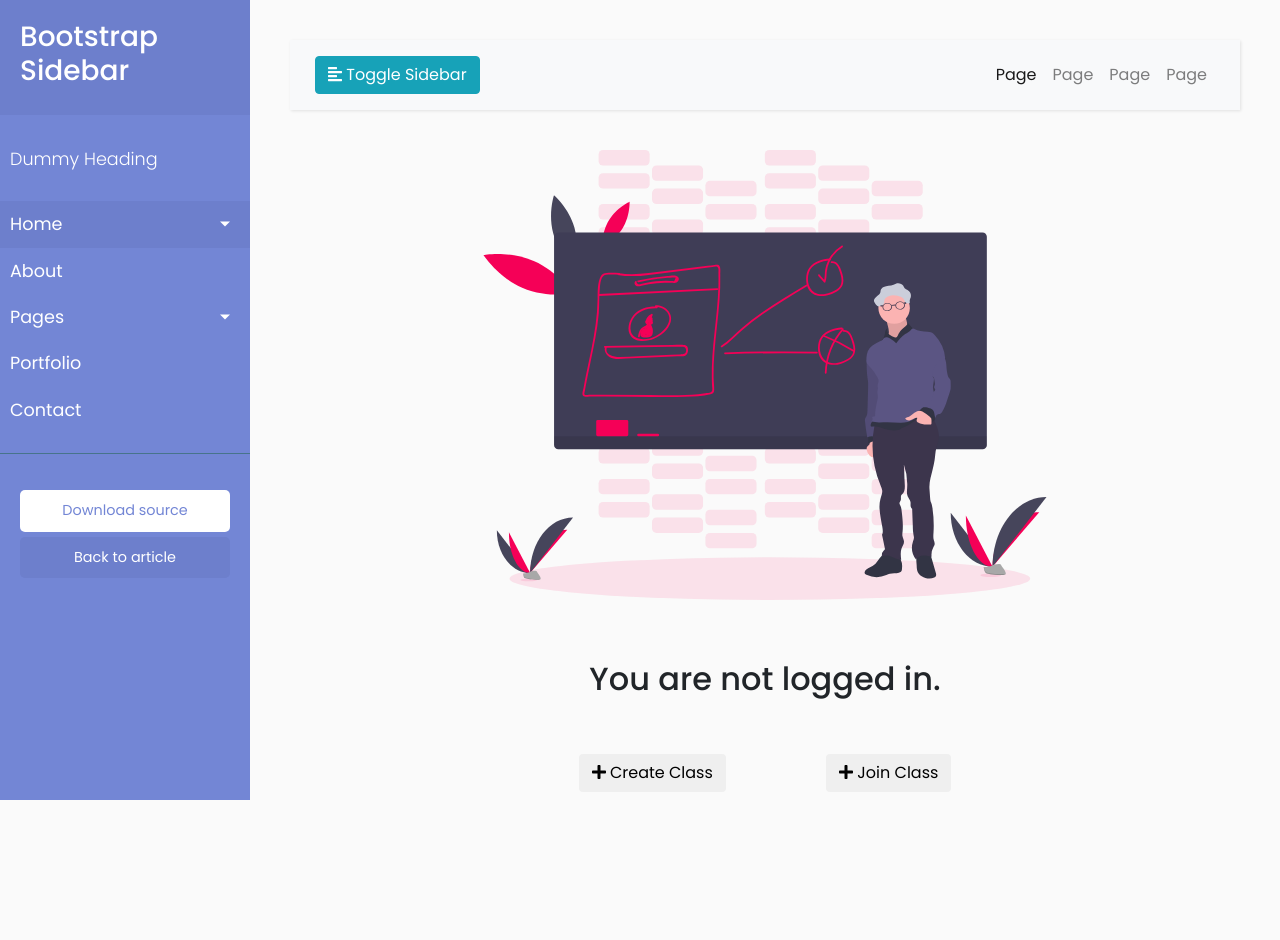
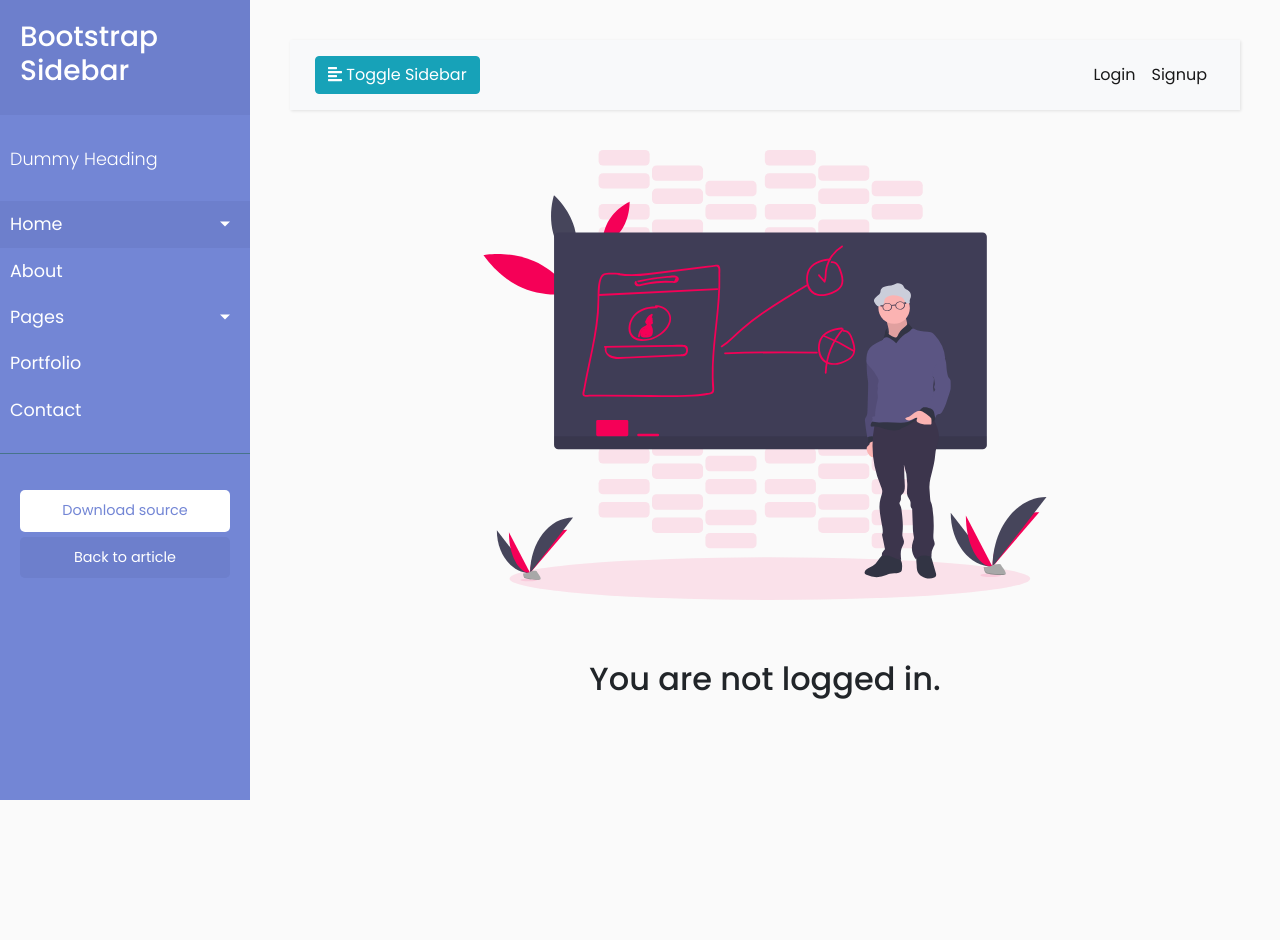
Before and after one commit to parthpandyappp/Classroom, a Django app: template classroom/class/templates/class/index.html in a window 1280 px wide. After the commit the page ends 800 px from the top, so only its background shows below. Run offline with Django 3.2, Linux system fonts and the light colour scheme; the template is opened without the code that fills it, so the values that code supplies are empty; some libraries are stand-ins or nearby versions.

Commit message:
added login logout in navbar

```diff
--- a/classroom/class/templates/class/base.html
+++ b/classroom/class/templates/class/base.html
@@ -94,18 +94,21 @@
 
                     <div class="collapse navbar-collapse" id="navbarSupportedContent">
                         <ul class="nav navbar-nav ml-auto">
+                            {% if user.is_authenticated %}
+                            <li class="nav-item">
+                                <a class="nav-link" href="#">{{ user.username }}</a>
+                            </li>
                             <li class="nav-item active">
-                                <a class="nav-link" href="#">Page</a>
+                                <a class="nav-link" href="/accounts/logout">Logout</a>
                             </li>
-                            <li class="nav-item">
-                                <a class="nav-link" href="#">Page</a>
+                            {% else %}
+                            <li class="nav-item active">
+                                <a class="nav-link" href="/accounts/login">Login</a>
                             </li>
-                            <li class="nav-item">
-                                <a class="nav-link" href="#">Page</a>
+                            <li class="nav-item active">
+                                <a class="nav-link" href="/register">Signup</a>
                             </li>
-                            <li class="nav-item">
-                                <a class="nav-link" href="#">Page</a>
-                            </li>
+                            {% endif %}
                         </ul>
                     </div>
                 </div>
--- a/classroom/class/templates/class/index.html
+++ b/classroom/class/templates/class/index.html
@@ -8,12 +8,12 @@
 
     {% if user.is_authenticated %}
     <h2>You name is: {{ user.username }}</h2>
-    {% else %}
+    <button class="m-5 btn inner bordered " onclick="window.location.href='/create'"><i class="fa fa-plus"></i> Create Class</button>
+    <button class="btn inner m-5 bordered " onclick="window.location.href='/join'"><i class="fa fa-plus"></i> Join Class</button> {% else %}
     <h2>You are not logged in.</h2>
     {% endif %}
 
-    <button class="m-5 btn inner bordered " onclick="window.location.href='/create'"><i class="fa fa-plus"></i> Create Class</button>
-    <button class="btn inner m-5 bordered " onclick="window.location.href='/join'"><i class="fa fa-plus"></i> Join Class</button>
+
 
 </div>
 {% endblock %}
--- a/classroom/classroom/settings.py
+++ b/classroom/classroom/settings.py
@@ -126,3 +126,4 @@ STATIC_ROOT = os.path.join(BASE_DIR, 'assets')
 
 
 LOGIN_REDIRECT_URL = "/"
+LOGOUT_REDIRECT_URL = '/'
```
Also changed, not shown: classroom/db.sqlite3.
